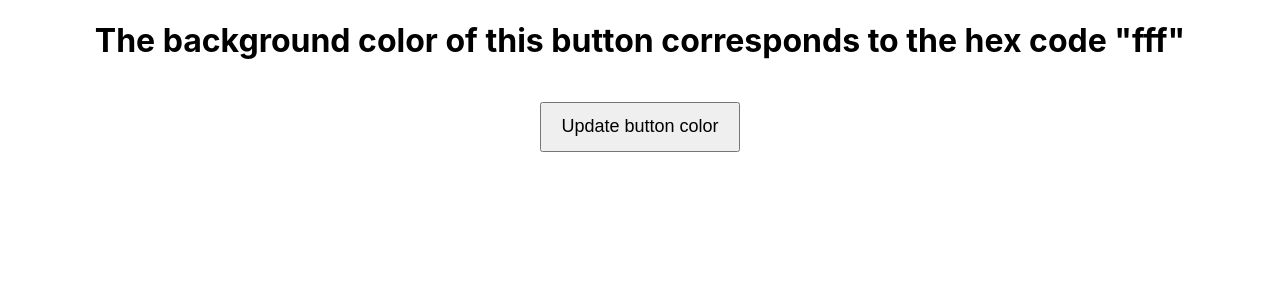
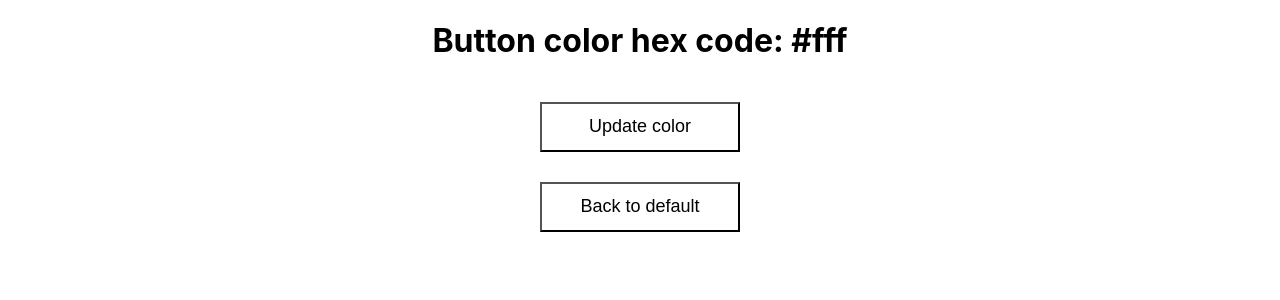
Before and after one commit to steiningerjakob/random-color-generator-react-app, a React (Create React App) app: page / in a window 1280 px wide. Shown: the top 300 px of the page. Built offline with nearby package versions, Linux system fonts and the light colour scheme.

Commit message:
Add "back to default" button

```diff
--- a/src/App.js
+++ b/src/App.js
@@ -3,27 +3,62 @@ import randomColor from 'randomcolor';
 import { useState } from 'react';
 
 function App() {
-  const [defaultColor, setRandcomColor] = useState('fff');
+  // let userInputLuminosity;
+  // let userInputHue;
+  // const color = randomColor({
+  //   luminosity: userInputLuminosity,
+  //   hue: userInputHue,
+  // });
+  const [color, setRandcomColor] = useState('#fff');
   return (
     <div
       style={{
         textAlign: 'center',
       }}
     >
-      <h1>
-        {`The background color of this button corresponds to the hex code "${defaultColor}"`}
-      </h1>
+      <h1>{`Button color hex code: ${color}`}</h1>
       <br />
       <button
         style={{
-          backgroundColor: defaultColor,
+          backgroundColor: color,
           fontSize: '18px',
           width: '200px',
           height: '50px',
         }}
         onClick={() => setRandcomColor(randomColor())}
       >
-        Update button color
+        Update color
+      </button>
+      <br />
+      {/* <label>
+        Hue:
+        <input
+          onChange={(event) => {
+            randomColor.userInputHue(event.currentTarget.value);
+          }}
+        />
+      </label>
+      <br />
+      <label>
+        Luminosity:
+        <input
+          onChange={(event) => {
+            randomColor.userInputLuminosity(event.currentTarget.value);
+          }}
+        />
+      </label>
+      <br /> */}
+      <button
+        style={{
+          backgroundColor: '#fff',
+          fontSize: '18px',
+          width: '200px',
+          height: '50px',
+          margin: '30px',
+        }}
+        onClick={() => setRandcomColor('#fff')}
+      >
+        Back to default
       </button>
     </div>
   );
```
